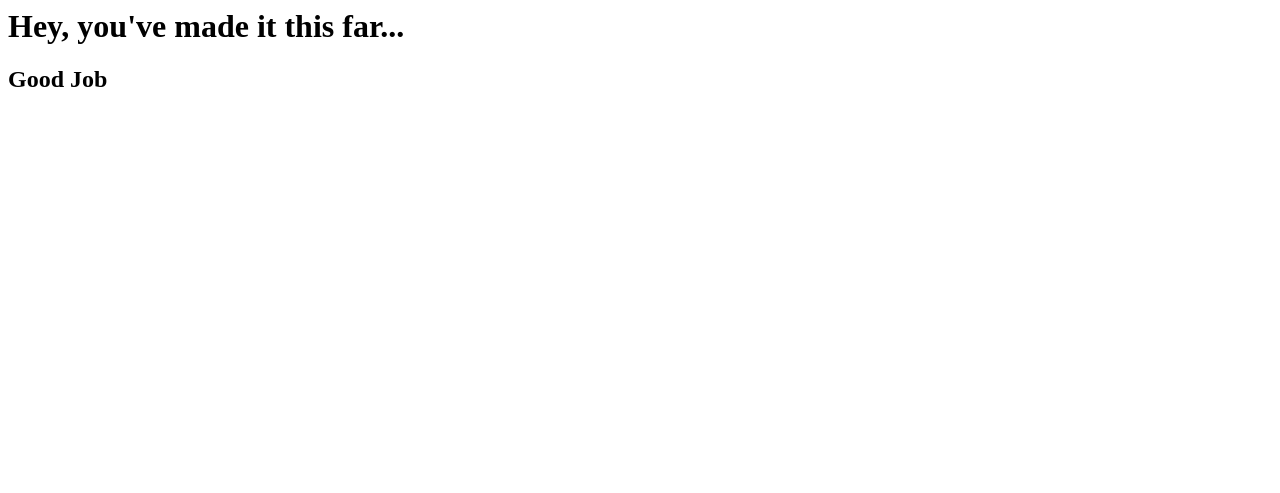
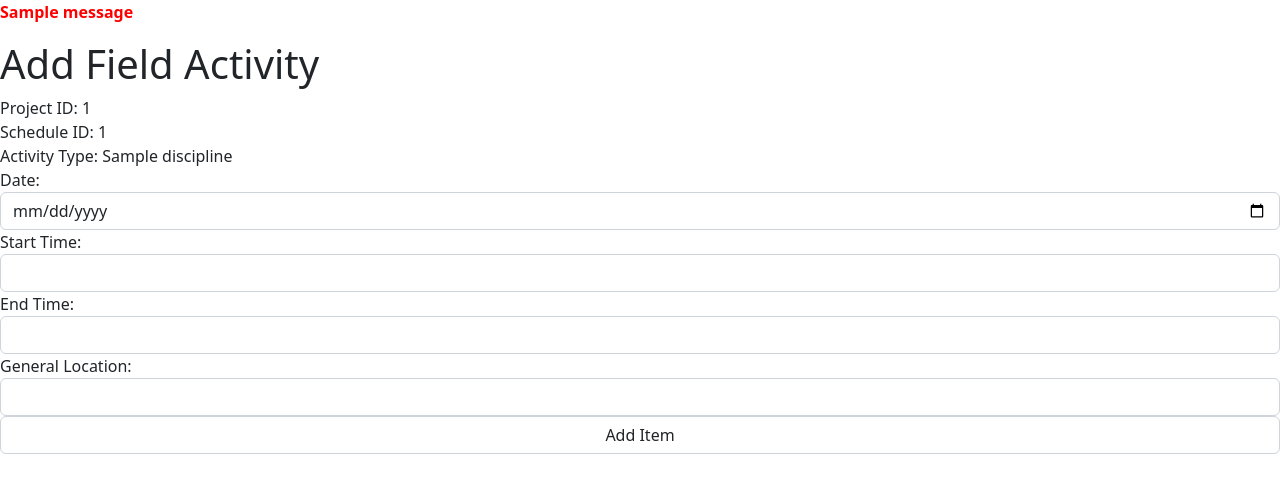
Before and after one commit to mcb11235/CMT_Data_Systems, a Flask app: template flask_app/templates/field_sheet_form.html in a window 1280 px wide. Shown: the top 493 px of the page. Run offline with Flask 2, Linux system fonts and the light colour scheme; the template is opened without the code that fills it: most values are stand-ins (such as "Sample title", 1, 10 or a date in 2020); one stand-in notice (Sample message) is shown.

Commit message:
updated field sheet form

```diff
--- a/flask_app/controllers/field_sheets.py
+++ b/flask_app/controllers/field_sheets.py
@@ -20,7 +20,9 @@ def field_sheet(id):
         return render_template('/field_sheet_data.html', data = field_sheet_data)
     # If there is not a document for the schedule_id, return the form for entering data
     else:
-        return render_template('field_sheet_form.html', id=id)
+        data = {"schedule_id": id}
+        schedule_item = Schedule.get_one_by_id(data)
+        return render_template('field_sheet_form.html', schedule_item = schedule_item)
 @app.route('/publish_field_sheet')
 def publish_field_sheet():
     mongo_instance = connect_to_mongo()
--- a/flask_app/templates/field_sheet_form.html
+++ b/flask_app/templates/field_sheet_form.html
@@ -1,2 +1,32 @@
-<h1>Hey, you've made it this far...</h1>
-<h2>Good Job</h2>
+<head>
+	<!-- CSS only -->
+<link href="https://cdn.jsdelivr.net/npm/bootstrap@5.2.0/dist/css/bootstrap.min.css" rel="stylesheet" integrity="sha384-gH2yIJqKdNHPEq0n4Mqa/HGKIhSkIHeL5AyhkYV8i59U5AR6csBvApHHNl/vI1Bx" crossorigin="anonymous">
+</head>
+<body>
+    {% with messages = get_flashed_messages() %}
+		{% if messages %}
+			{% for message in messages %}
+				<p style="color: red; font-weight: bold;"> {{ message }}</p>
+			{% endfor %}
+		{% endif %}
+	{% endwith %}
+    <h1>Add Field Activity</h1>
+    <div class="form-group">
+        <form action="/publish_field_sheet" method="POST">
+            <div><span>Project ID: {{schedule_item.project_id[0]}}</span></div>
+            <input type="hidden" name="project_id" value="{{schedule_item.project_id[0]}}">
+            <div><span>Schedule ID: {{schedule_item.schedule_id[0]}}</span></div>
+            <input type="hidden" name="schedule_id" value="{{schedule_item.schedule_id[0]}}">
+            <div><span>Activity Type: {{schedule_item.discipline[0]}}</span></div>
+            <input type="hidden" name="discipline" value="{{schedule_item.discipline[0]}}">
+            <label for="field_activity_date">Date:</label>
+            <input type="date" name="field_activity_date" class="form-control"></input>
+            <label for="start_time">Start Time:</label>
+            <input type="text" name="start_time" class="form-control"></input>
+            <label for="end_time">End Time:</label>
+            <input type="text" name="end_time" class="form-control"></input>
+            <label for="general_location">General Location:</label>
+            <input type="text" name="general_location" class="form-control"></input>
+            <input type="submit" value="Add Item" class="form-control">
+        </form>
+    </div>
```
